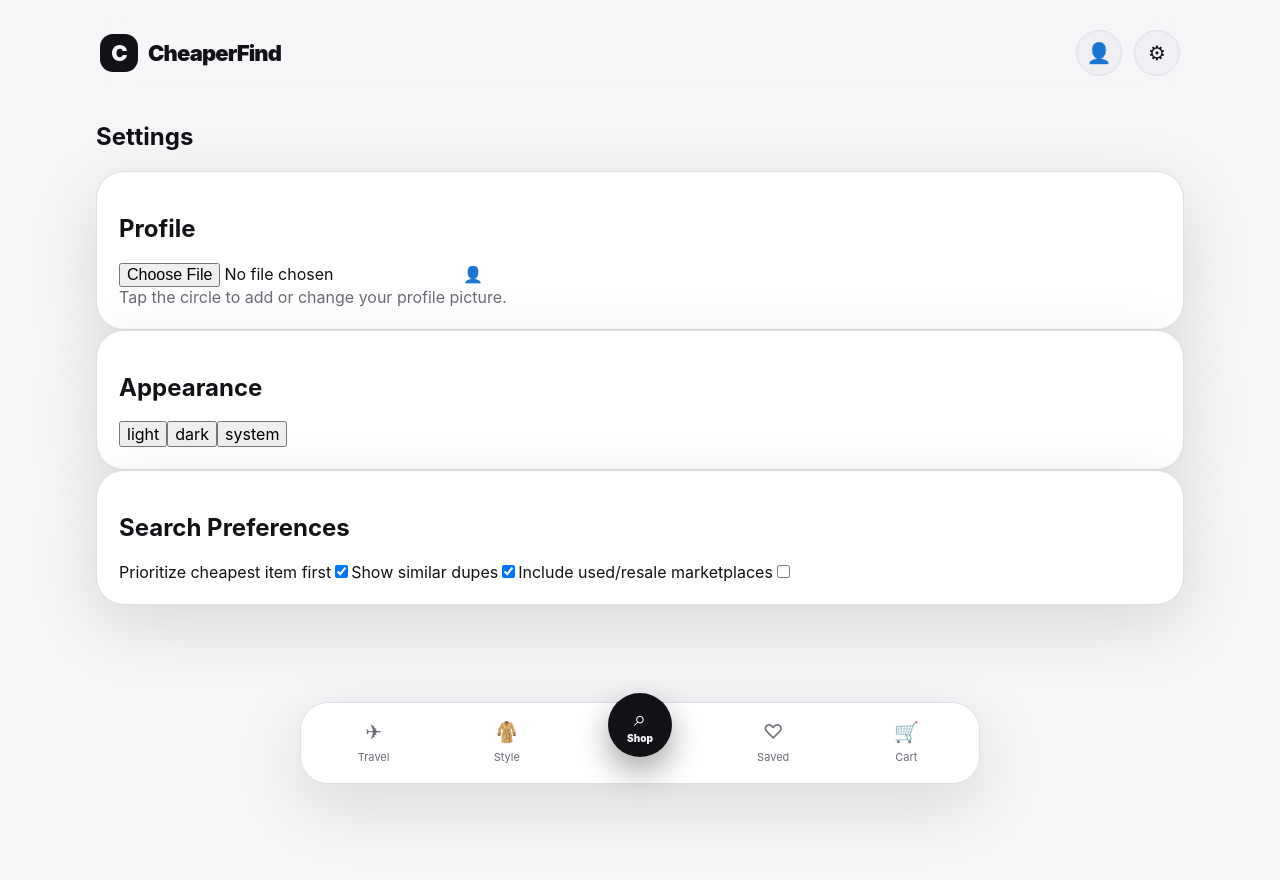
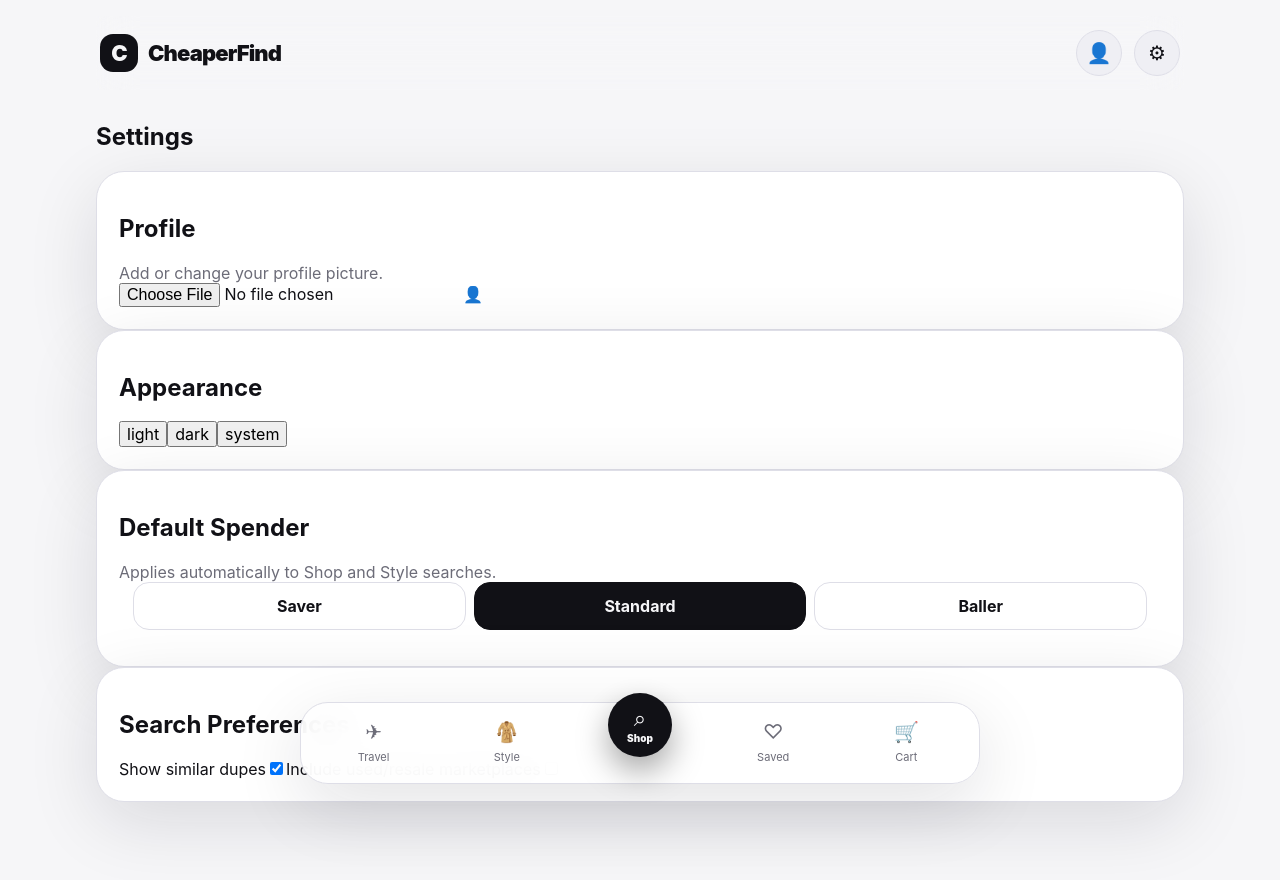
Before and after one commit to Jakelevin999/ccheapest-app-ver-3-, a Next.js app: page /settings in a window 1280 px wide. Shown: the top 880 px of the page. Before the commit the page ends 800 px from the top, so only its background shows below. Built offline with nearby package versions, Linux system fonts and the light colour scheme.

Commit message:
Clean up settings UI and add default spender tier

```diff
--- a/app/settings/page.tsx
+++ b/app/settings/page.tsx
@@ -2,13 +2,26 @@
 import { useEffect, useState } from 'react';
 import { useTheme } from '../../components/ThemeProvider';
 
+const priceTiers = ['Saver','Standard','Baller'];
+const priceTierKey = 'cheaperfind:priceTier';
+
 export default function SettingsPage() {
   const { theme, setTheme } = useTheme();
   const [preview, setPreview] = useState<string | null>(null);
+  const [priceTier, setPriceTier] = useState('Standard');
+  const [showDupes, setShowDupes] = useState(true);
+  const [resale, setResale] = useState(false);
 
   useEffect(() => {
     setPreview(localStorage.getItem('cheaperfind:pfp'));
+    const saved = localStorage.getItem(priceTierKey);
+    if (saved && priceTiers.includes(saved)) setPriceTier(saved);
   }, []);
+
+  function setDefaultTier(tier:string) {
+    setPriceTier(tier);
+    localStorage.setItem(priceTierKey, tier);
+  }
 
   function handleUpload(e: React.ChangeEvent<HTMLInputElement>) {
     const file = e.target.files?.[0];
@@ -23,30 +36,29 @@ export default function SettingsPage() {
     reader.readAsDataURL(file);
   }
 
-  return <section className="settingsPage">
+  return <section className="settingsPage cleanSettings">
     <h1>Settings</h1>
 
-    <div className="card settingsCard">
-      <h2>Profile</h2>
-      <label className="profileUploadBox">
-        <input type="file" accept="image/*" onChange={handleUpload} />
-        {preview ? <img src={preview} alt="Profile" /> : <span>👤</span>}
-      </label>
-      <p className="muted">Tap the circle to add or change your profile picture.</p>
+    <div className="card settingsCard cleanSettingsCard">
+      <div className="settingsHeaderRow"><div><h2>Profile</h2><p className="muted">Add or change your profile picture.</p></div>
+      <label className="profileUploadBox cleanProfileUpload"><input type="file" accept="image/*" onChange={handleUpload} />{preview ? <img src={preview} alt="Profile" /> : <span>👤</span>}</label></div>
     </div>
 
-    <div className="card settingsCard">
+    <div className="card settingsCard cleanSettingsCard">
       <h2>Appearance</h2>
-      <div className="segmented">
-        {(['light','dark','system'] as const).map(option => <button key={option} className={theme === option ? 'selected' : ''} onClick={() => setTheme(option)}>{option}</button>)}
-      </div>
+      <div className="segmented cleanSegmented">{(['light','dark','system'] as const).map(option => <button key={option} className={theme === option ? 'selected' : ''} onClick={() => setTheme(option)}>{option}</button>)}</div>
     </div>
 
-    <div className="card settingsCard">
+    <div className="card settingsCard cleanSettingsCard">
+      <h2>Default Spender</h2>
+      <p className="muted">Applies automatically to Shop and Style searches.</p>
+      <div className="tierOptions settingsTierOptions">{priceTiers.map(t => <button type="button" key={t} className={priceTier === t ? 'tierButton active' : 'tierButton'} onClick={() => setDefaultTier(t)}><strong>{t}</strong></button>)}</div>
+    </div>
+
+    <div className="card settingsCard cleanSettingsCard">
       <h2>Search Preferences</h2>
-      <label className="settingRow"><span>Prioritize cheapest item first</span><input type="checkbox" defaultChecked /></label>
-      <label className="settingRow"><span>Show similar dupes</span><input type="checkbox" defaultChecked /></label>
-      <label className="settingRow"><span>Include used/resale marketplaces</span><input type="checkbox" /></label>
+      <label className="settingRow cleanSettingRow"><span>Show similar dupes</span><input type="checkbox" checked={showDupes} onChange={e=>setShowDupes(e.target.checked)} /></label>
+      <label className="settingRow cleanSettingRow"><span>Include used/resale marketplaces</span><input type="checkbox" checked={resale} onChange={e=>setResale(e.target.checked)} /></label>
     </div>
   </section>;
 }
```
